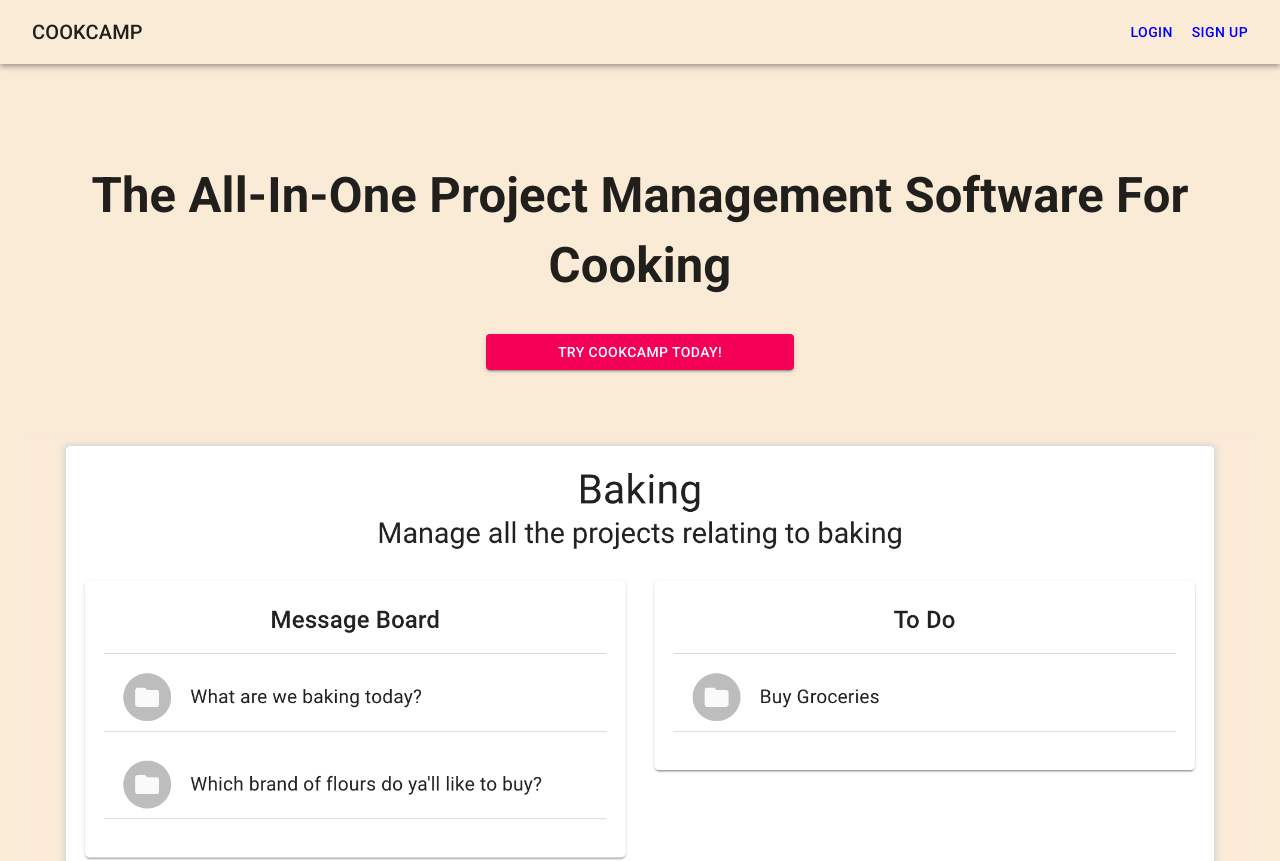
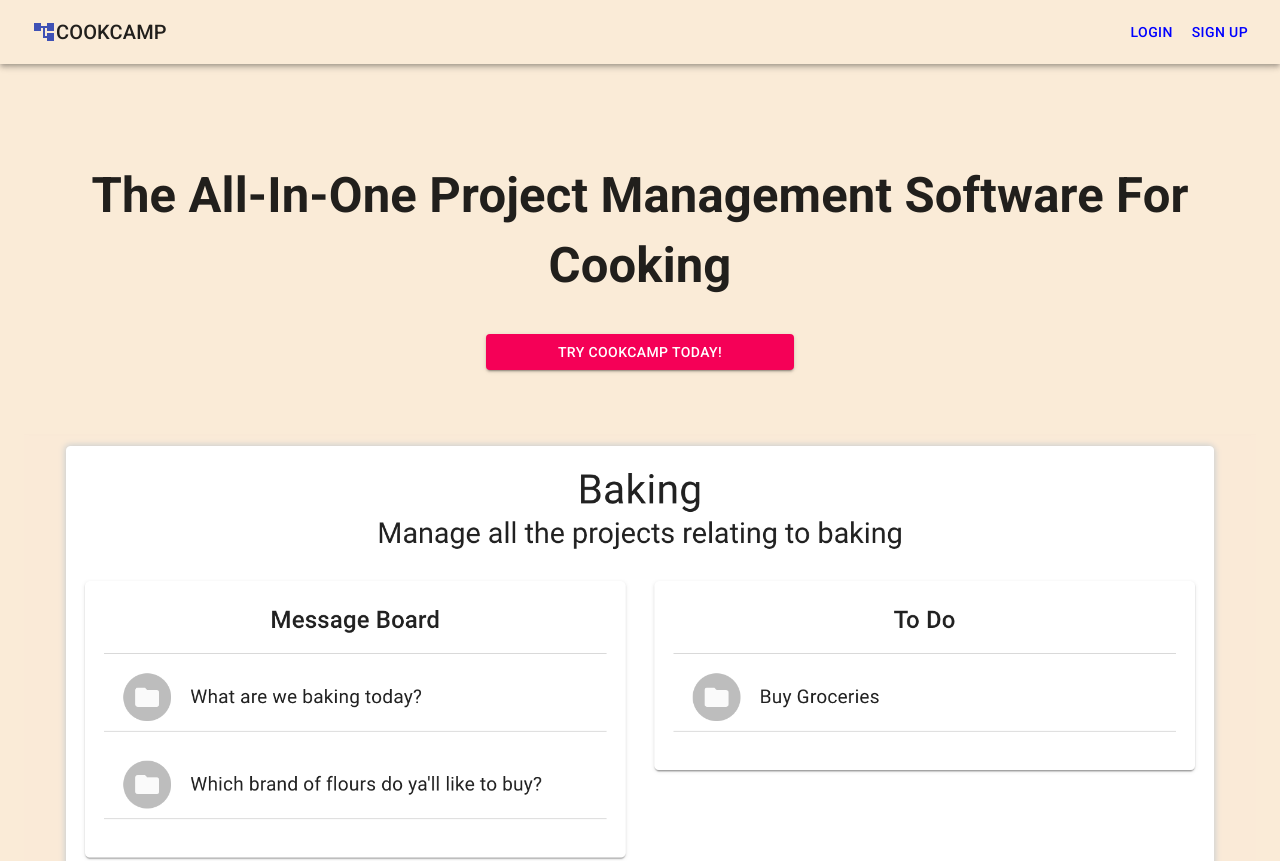
Before and after one commit to alanli011/CookCampFrontEnd, a React (Create React App) app: page / in a window 1280 px wide. Shown: the top 861 px of the page. Built offline with nearby package versions, Linux system fonts and the light colour scheme; no server answers.

Commit message:
add favicon and icon to navigation

```diff
--- a/src/Navigation.js
+++ b/src/Navigation.js
@@ -13,6 +13,8 @@
 import MenuItem from '@material-ui/core/MenuItem';
 import Menu from '@material-ui/core/Menu';
 import Button from '@material-ui/core/Button';
+import AccountTreeIcon from '@material-ui/icons/AccountTree';
+import Icon from '@material-ui/core/Icon';
 
 const useStyles = makeStyles((theme) => ({
 	root: {
@@ -82,6 +84,9 @@
 			<AppBar className={classes.navbar} color="inherit" position="static">
 				<Toolbar className={classes.ToolBar}>
 					<Button href="/">
+						<Icon color="primary">
+							<AccountTreeIcon />
+						</Icon>
 						<Typography variant="h6">CookCamp</Typography>
 					</Button>
 					{auth && (
```
Also changed, not shown: 1 other file (tests, documents, lock files or other folders).
